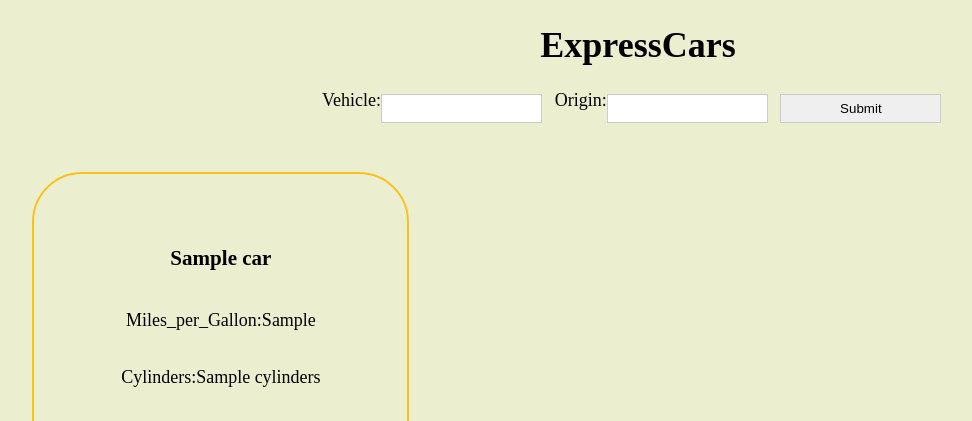
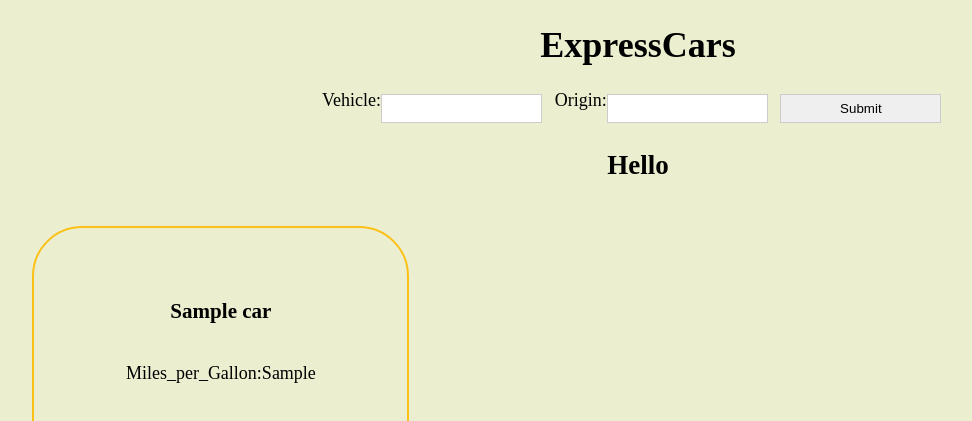
Before and after one commit to facn5/ExpressCars, a Node project: template src/views/layouts/home.hbs in a window 1280 px wide. Shown: the top 421 px of the page, without its empty margins (2-974 px from the left). Run offline with Node 20 templates, Linux system fonts and the light colour scheme; the template is opened without the code that fills it: most values are stand-ins (such as "Sample title", 1, 10 or a date in 2020).

Commit message:
user displayed with styling to be center

```diff
--- a/src/views/layouts/home.hbs
+++ b/src/views/layouts/home.hbs
@@ -12,6 +12,9 @@
       </form>
 
 </div>
+
+<h2 style="text-align:center;">Hello {{u$u}}</h2>
+
 <div id="content-container">
 
 {{#each cars}}
```
